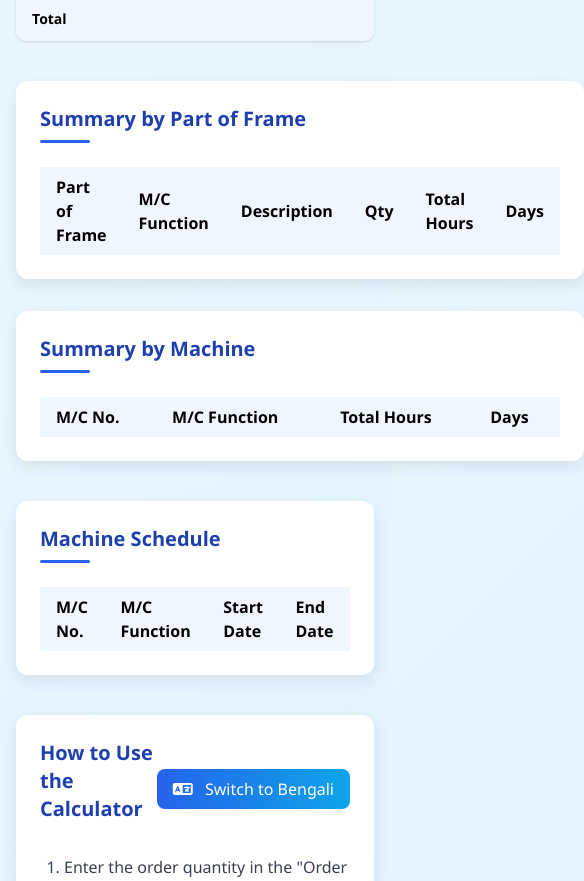
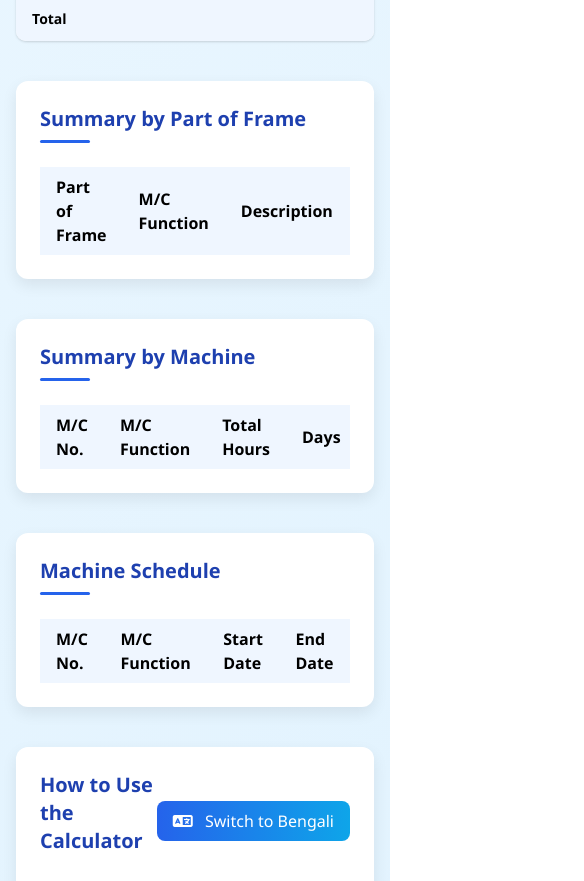
Before and after one commit to Samantha-web/swagging, a plain HTML site: page index.html in a window 390 px wide. Shown: the part 1757-2638 px from the top of the page, 584 px wide, since content can reach past the window. Drawn offline with nearby package versions, Linux system fonts and the light colour scheme.

Commit message:
Update with current date

```diff
--- a/index.html
+++ b/index.html
@@ -113,10 +113,6 @@
       }
 
       @media (max-width: 768px) {
-        .summary-section {
-          grid-template-columns: 1fr;
-        }
-
         .table-container {
           overflow-x: auto;
         }
@@ -526,9 +522,8 @@
         </div>
       </section>
 
-      <!-- Summaries -->
-      <section class="grid md:grid-cols-2 gap-8 mb-10 summary-section">
-        <!-- By Part of Frame -->
+      <!-- Summary by Part of Frame - Full Width -->
+      <section class="mb-10">
         <div class="card bg-white p-6">
           <h2 class="summary-title text-xl font-semibold mb-6 text-blue-800">
             Summary by Part of Frame
@@ -549,7 +544,10 @@
             </table>
           </div>
         </div>
-        <!-- By Machine -->
+      </section>
+
+      <!-- Summary by Machine - Full Width -->
+      <section class="mb-10">
         <div class="card bg-white p-6">
           <h2 class="summary-title text-xl font-semibold mb-6 text-blue-800">
             Summary by Machine
@@ -570,7 +568,7 @@
         </div>
       </section>
 
-      <!-- Machine Schedule -->
+      <!-- Machine Schedule - Full Width -->
       <section class="mb-10">
         <div class="card bg-white p-6">
           <h2 class="summary-title text-xl font-semibold mb-6 text-blue-800">
@@ -669,7 +667,7 @@
         const orderQty =
           parseFloat(document.getElementById("orderQty").value) || 0;
         const workingHours =
-          parseFloat(document.getElementById("workingHours").value) || 12;
+          parseFloat(document.getElementById("workingHours").value) || 8;
         const rows = document.querySelectorAll(
           "#productionTable tbody tr:not(:last-child)"
         );
@@ -686,8 +684,8 @@
         machineSummaryBody.innerHTML = "";
         machineScheduleBody.innerHTML = "";
 
-        // Current date (July 11, 2025)
-        const currentDate = new Date(2025, 6, 11);
+        // Current date (today's date)
+        const currentDate = new Date();
 
         rows.forEach((row) => {
           const checkbox = row.querySelector(".items-to-do");
```
